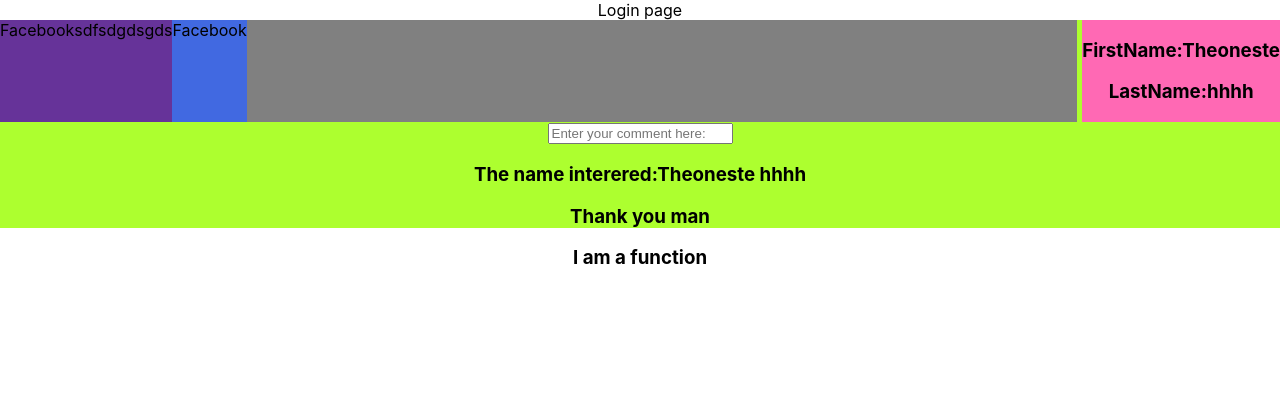
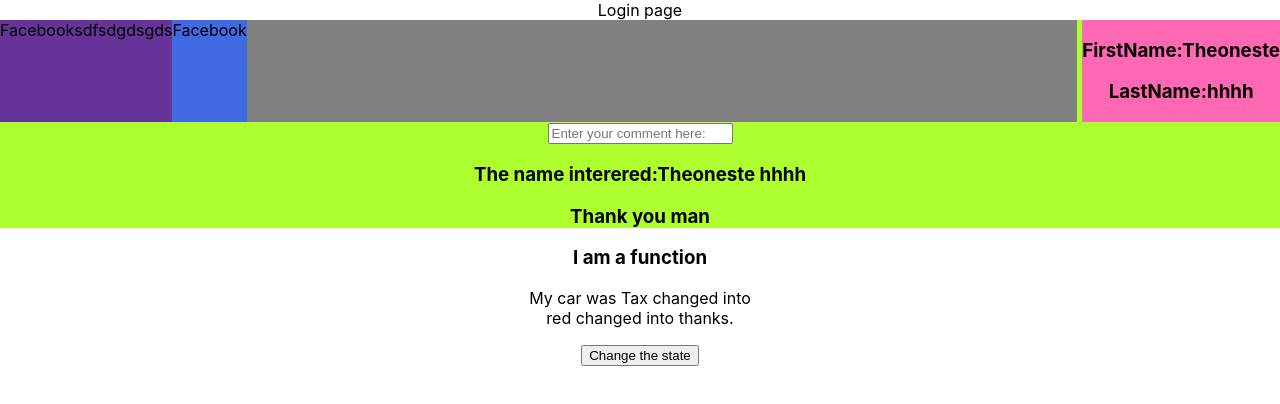
Before and after one commit to Theoneste1/myprojectOne, a React (Create React App) app: page / in a window 1280 px wide. Shown: the top 404 px of the page. Built offline with nearby package versions, Linux system fonts and the light colour scheme.

Commit message:
now the state and setSate can work evry well

```diff
--- a/src/App.js
+++ b/src/App.js
@@ -3,6 +3,7 @@ import './App.css';
 // import Myprofile from './components/Myprofile/Myprofile';
 import Login from './components/login/Login';
 import Myfunction from './components/Myfunction/Myfuction';
+import ChangingState from './components/ChangingState/ChangingState';
 
 class App extends Component{
 
@@ -14,6 +15,7 @@ class App extends Component{
        <Myprofile fname="ffff" lname="jjjjj"/> */}
         <Login fname='Theoneste' lname='hhhh'/>
         <Myfunction/>
+        <ChangingState/>
 
 
 
--- /dev/null
+++ b/src/components/ChangingState/ChangingState.js
@@ -0,0 +1,43 @@
+import React,{Component} from 'react';
+
+class ChangingState extends Component
+{
+    // using of constructor
+    constructor(props)
+    {
+    super(props); // super should be there
+    this.state={
+        color:"red",
+        name:"Tax",
+        year:2019
+    };
+}
+
+    changingColor = () =>
+    {
+      this.setState(
+          {
+            color:"green",
+            name: "Suzuki"
+    });
+}
+    render(){
+        return(
+
+           <div>
+    <p>My car was {this.state.name} changed into {this.changingColor}<br></br>
+    {this.state.color} changed into {this.changingColor} thanks. </p>
+
+           <div>
+               <button type="button" onClick={this.changingColor}>
+                   Change the state
+               </button>
+           </div>
+
+           </div>
+        );
+
+    }
+}
+
+export default ChangingState
```
